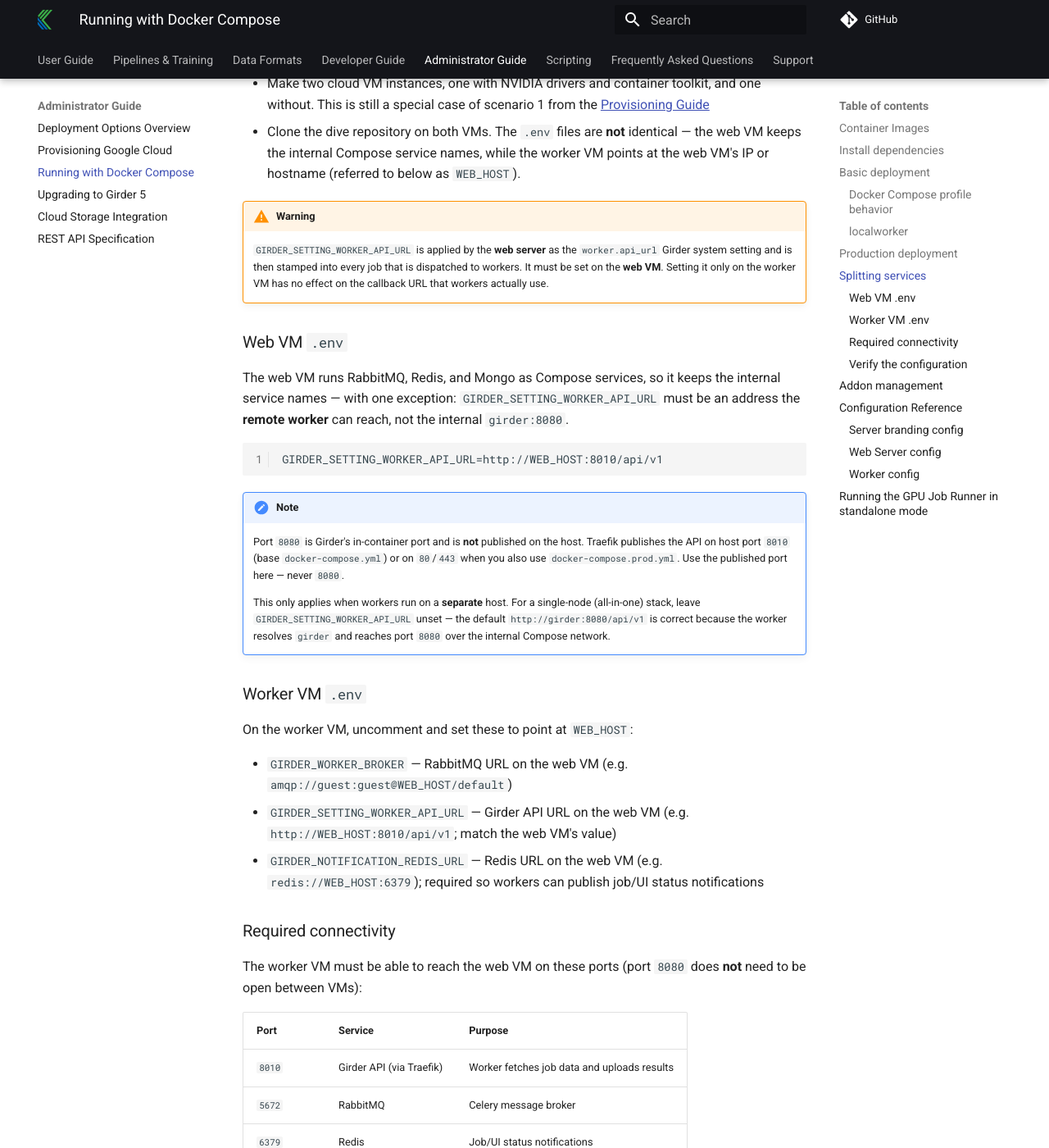
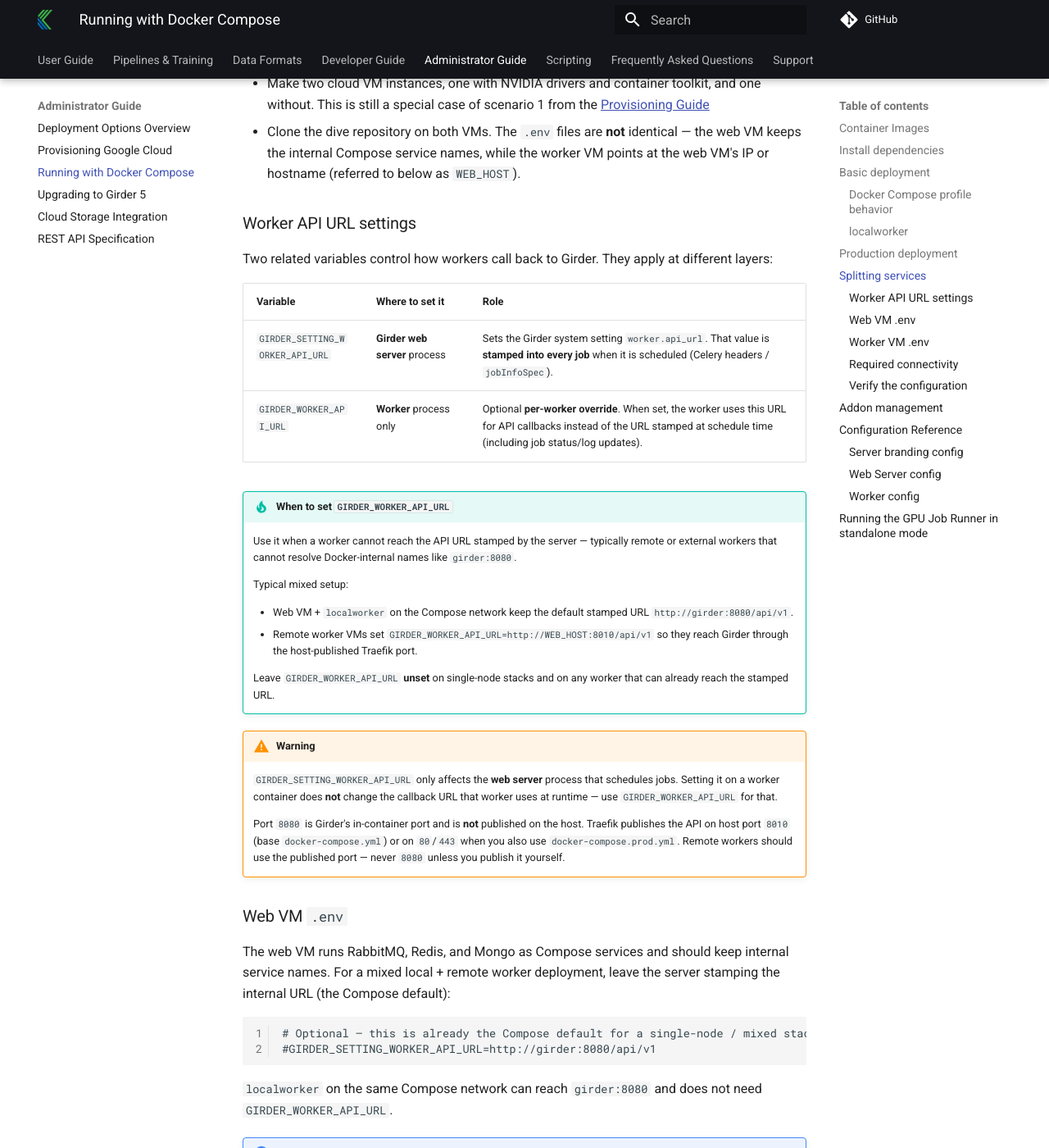
Before and after one commit to Kitware/dive, an MkDocs documentation site: the page built from docs/Deployment-Docker-Compose.md, in a window 1280 px wide and 1400 px high, scrolled down 4143 px. Shown: the whole window at 82% size. Built offline with MkDocs 1.6.1 and Material for MkDocs 9.7.7, drawn with Linux system fonts in a browser that asks for light colours; comment, search, counter and statistics services are not loaded; some of the changed text lies outside the part shown.

Commit message:
documentation for new GIRDER_WORKER_API_URL

````diff
--- a/docker-compose.yml
+++ b/docker-compose.yml
@@ -77,6 +77,7 @@ services:
       - "GIRDER_MONGO_URI=mongodb://mongo:27017/girder"
       - "GIRDER_NOTIFICATION_REDIS_URL=redis://redis:6379"
       - "C_FORCE_ROOT=1"
+      - "GIRDER_WORKER_API_URL=${GIRDER_WORKER_API_URL:-}"
 
 # Memcache is used for caching girder-large-images, should auto configure with it being present
   memcached:
@@ -144,6 +145,7 @@ services:
       - "GIRDER_WORKER_BROKER=${GIRDER_WORKER_BROKER:-amqp://guest:guest@rabbit/default}"
       - "GIRDER_WORKER_BACKEND=${GIRDER_WORKER_BACKEND:-rpc://guest:guest@localhost/}"
       - "GIRDER_SETTING_WORKER_API_URL=${GIRDER_SETTING_WORKER_API_URL:-http://girder:8080/api/v1}"
+      - "GIRDER_WORKER_API_URL=${GIRDER_WORKER_API_URL:-}"
 
   girder_worker_pipelines:
     # Merge base-worker object with this config
@@ -173,6 +175,7 @@ services:
       - "CELERY_BROKER_URL=${CELERY_BROKER_URL:-amqp://guest:guest@rabbit/default}"
       - "GIRDER_WORKER_BACKEND=${GIRDER_WORKER_BACKEND:-rpc://guest:guest@localhost/}"
       - "GIRDER_SETTING_WORKER_API_URL=${GIRDER_SETTING_WORKER_API_URL:-http://girder:8080/api/v1}"
+      - "GIRDER_WORKER_API_URL=${GIRDER_WORKER_API_URL:-}"
       - "GIRDER_MONGO_URI=mongodb://mongo:27017/girder"
       - "GIRDER_NOTIFICATION_REDIS_URL=redis://redis:6379"
     healthcheck:
@@ -209,6 +212,7 @@ services:
       - "CELERY_BROKER_URL=${CELERY_BROKER_URL:-amqp://guest:guest@rabbit/default}"
       - "GIRDER_WORKER_BACKEND=${GIRDER_WORKER_BACKEND:-rpc://guest:guest@localhost/}"
       - "GIRDER_SETTING_WORKER_API_URL=${GIRDER_SETTING_WORKER_API_URL:-http://girder:8080/api/v1}"
+      - "GIRDER_WORKER_API_URL=${GIRDER_WORKER_API_URL:-}"
     healthcheck:
       test: ["CMD", "nvidia-smi"]
       interval: 15m
--- a/docs/Deployment-Docker-Compose.md
+++ b/docs/Deployment-Docker-Compose.md
@@ -119,31 +119,62 @@ It's possible to split your web server and task runner between multiple nodes.
 * Make two cloud VM instances, one with NVIDIA drivers and container toolkit, and one without.  This is still a special case of scenario 1 from the [Provisioning Guide](Deployment-Provision.md)
 * Clone the dive repository on both VMs. The `.env` files are **not** identical — the web VM keeps the internal Compose service names, while the worker VM points at the web VM's IP or hostname (referred to below as `WEB_HOST`).
 
+### Worker API URL settings
+
+Two related variables control how workers call back to Girder. They apply at different layers:
+
+| Variable | Where to set it | Role |
+|----------|-----------------|------|
+| `GIRDER_SETTING_WORKER_API_URL` | **Girder web server** process | Sets the Girder system setting `worker.api_url`. That value is **stamped into every job** when it is scheduled (Celery headers / `jobInfoSpec`). |
+| `GIRDER_WORKER_API_URL` | **Worker** process only | Optional **per-worker override**. When set, the worker uses this URL for API callbacks instead of the URL stamped at schedule time (including job status/log updates). |
+
+!!! tip "When to set `GIRDER_WORKER_API_URL`"
+
+    Use it when a worker cannot reach the API URL stamped by the server — typically remote or external workers that cannot resolve Docker-internal names like `girder:8080`.
+
+    Typical mixed setup:
+
+    * Web VM + `localworker` on the Compose network keep the default stamped URL `http://girder:8080/api/v1`.
+    * Remote worker VMs set `GIRDER_WORKER_API_URL=http://WEB_HOST:8010/api/v1` so they reach Girder through the host-published Traefik port.
+
+    Leave `GIRDER_WORKER_API_URL` **unset** on single-node stacks and on any worker that can already reach the stamped URL.
+
 !!! warning
 
-    `GIRDER_SETTING_WORKER_API_URL` is applied by the **web server** as the `worker.api_url` Girder system setting and is then stamped into every job that is dispatched to workers. It must be set on the **web VM**. Setting it only on the worker VM has no effect on the callback URL that workers actually use.
+    `GIRDER_SETTING_WORKER_API_URL` only affects the **web server** process that schedules jobs. Setting it on a worker container does **not** change the callback URL that worker uses at runtime — use `GIRDER_WORKER_API_URL` for that.
+
+    Port `8080` is Girder's in-container port and is **not** published on the host. Traefik publishes the API on host port `8010` (base `docker-compose.yml`) or on `80`/`443` when you also use `docker-compose.prod.yml`. Remote workers should use the published port — never `8080` unless you publish it yourself.
 
 ### Web VM `.env`
 
-The web VM runs RabbitMQ, Redis, and Mongo as Compose services, so it keeps the internal service names — with one exception: `GIRDER_SETTING_WORKER_API_URL` must be an address the **remote worker** can reach, not the internal `girder:8080`.
+The web VM runs RabbitMQ, Redis, and Mongo as Compose services and should keep internal service names. For a mixed local + remote worker deployment, leave the server stamping the internal URL (the Compose default):
 
 ```
-GIRDER_SETTING_WORKER_API_URL=http://WEB_HOST:8010/api/v1
+# Optional — this is already the Compose default for a single-node / mixed stack
+#GIRDER_SETTING_WORKER_API_URL=http://girder:8080/api/v1
 ```
+
+`localworker` on the same Compose network can reach `girder:8080` and does not need `GIRDER_WORKER_API_URL`.
 
 !!! note
 
-    Port `8080` is Girder's in-container port and is **not** published on the host. Traefik publishes the API on host port `8010` (base `docker-compose.yml`) or on `80`/`443` when you also use `docker-compose.prod.yml`. Use the published port here — never `8080`.
-
-    This only applies when workers run on a **separate** host. For a single-node (all-in-one) stack, leave `GIRDER_SETTING_WORKER_API_URL` unset — the default `http://girder:8080/api/v1` is correct because the worker resolves `girder` and reaches port `8080` over the internal Compose network.
+    If **every** worker (including `localworker`) can reach a single public API URL — for example via host hairpin to `WEB_HOST:8010` — you may instead set `GIRDER_SETTING_WORKER_API_URL=http://WEB_HOST:8010/api/v1` on the web VM and omit `GIRDER_WORKER_API_URL`. Prefer `GIRDER_WORKER_API_URL` on remote workers when local and remote workers need different reachable URLs.
 
 ### Worker VM `.env`
 
 On the worker VM, uncomment and set these to point at `WEB_HOST`:
 
 * `GIRDER_WORKER_BROKER` — RabbitMQ URL on the web VM (e.g. `amqp://guest:guest@WEB_HOST/default`)
-* `GIRDER_SETTING_WORKER_API_URL` — Girder API URL on the web VM (e.g. `http://WEB_HOST:8010/api/v1`; match the web VM's value)
+* `GIRDER_WORKER_API_URL` — Girder API URL reachable from this worker (e.g. `http://WEB_HOST:8010/api/v1`)
 * `GIRDER_NOTIFICATION_REDIS_URL` — Redis URL on the web VM (e.g. `redis://WEB_HOST:6379`); required so workers can publish job/UI status notifications
+
+Example:
+
+```
+GIRDER_WORKER_BROKER=amqp://guest:guest@WEB_HOST/default
+GIRDER_WORKER_API_URL=http://WEB_HOST:8010/api/v1
+GIRDER_NOTIFICATION_REDIS_URL=redis://WEB_HOST:6379
+```
 
 ### Required connectivity
 
@@ -169,13 +200,24 @@ In this split setup, `localworker` on the web server handles the `local` queue,
 
 ### Verify the configuration
 
-After the stack is up, confirm the web server is handing out the correct callback URL (not the internal `girder:8080` default). From the web VM's Swagger page or via curl:
+After the stack is up:
+
+1. Confirm what the web server stamps into jobs (Swagger or curl on the web VM):
 
 ```
 GET /api/v1/system/setting?key=worker.api_url
 ```
 
-This must return your `http://WEB_HOST:8010/api/v1` value. If it still shows `http://girder:8080/api/v1`, the web VM's `GIRDER_SETTING_WORKER_API_URL` was not applied — jobs will appear to dispatch (and `GET /worker/status` will look healthy, since that only reflects broker connectivity) but will stall because remote workers cannot reach `girder:8080`.
+For the recommended mixed setup this is `http://girder:8080/api/v1`. That value is correct for `localworker`; remote workers rely on `GIRDER_WORKER_API_URL` instead.
+
+2. On each remote worker container, confirm the override is present:
+
+```bash
+docker compose exec girder_worker_default printenv GIRDER_WORKER_API_URL
+# -> http://WEB_HOST:8010/api/v1
+```
+
+If remote workers stall while `GET /worker/status` looks healthy (broker only), they usually cannot reach the stamped URL and `GIRDER_WORKER_API_URL` is missing or wrong.
 
 ## Addon management
 
@@ -233,7 +275,7 @@ This image contains both the backend and client.
 | GIRDER_ADMIN_PASS | `letmein` | admin password |
 | GIRDER_WORKER_BROKER | `amqp://guest:guest@rabbit/default` | RabbitMQ connection string (Celery broker) |
 | GIRDER_WORKER_BACKEND | `rpc://guest:guest@localhost/` | Celery result backend (RPC) |
-| GIRDER_SETTING_WORKER_API_URL | `http://girder:8080/api/v1` | Girder REST API URL used by workers. Default is correct for a single-node stack; override with the web host's published URL (e.g. `http://WEB_HOST:8010/api/v1`) only for [split deployments](#splitting-services). |
+| GIRDER_SETTING_WORKER_API_URL | `http://girder:8080/api/v1` | Girder system setting `worker.api_url` stamped into jobs at schedule time. Default is correct for single-node and for `localworker` on the Compose network. See [Worker API URL settings](#worker-api-url-settings). |
 | GIRDER_NOTIFICATION_REDIS_URL | `redis://redis:6379` | Redis URL for notification fan-out |
 | GIRDER_STATIC_ROOT_DIR | `/opt/dive/clients/girder` | Built web client static files (set in image/Compose) |
 
@@ -260,7 +302,8 @@ This image contains a celery worker to run VIAME pipelines and transcoding jobs.
 | WORKER_CONCURRENCY | `# of CPU cores` | max concurrnet jobs. **Lower this if you run training** |
 | WORKER_GPU_UUID | null | leave empty to use all GPUs.  Specify UUID to use specific device |
 | GIRDER_WORKER_BROKER | `amqp://guest:guest@rabbit/default` | RabbitMQ connection string. Ignored in standalone mode. |
-| GIRDER_SETTING_WORKER_API_URL | `http://girder:8080/api/v1` | Girder API URL (split/multi-node deployments). Ignored in standalone mode when using `DIVE_API_URL`. |
+| GIRDER_WORKER_API_URL | unset | Optional per-worker override of the Girder API base URL used for callbacks. Set on remote/external workers that cannot reach the URL stamped by the server (e.g. `http://WEB_HOST:8010/api/v1`). See [Worker API URL settings](#worker-api-url-settings). Ignored in standalone mode when using `DIVE_API_URL`. |
+| GIRDER_SETTING_WORKER_API_URL | `http://girder:8080/api/v1` | Only meaningful on the **web server** (stamped at schedule time). Setting it on a worker process does not override callback URLs at runtime — use `GIRDER_WORKER_API_URL` instead. |
 | GIRDER_NOTIFICATION_REDIS_URL | `redis://redis:6379` | Redis for notifications when running workers in Compose |
 | KWIVER_DEFAULT_LOG_LEVEL | `warn` | Log level for VIAME pipeline jobs (env name unchanged; used by the Kwiver logging stack) |
 | DIVE_USERNAME | null | Username to start private queue processor. Providing this enables standalone mode. |
````
Also changed, not shown: docs/Deployment-Girder-5-Upgrade.md (+6 -3 lines), 1 other file.
